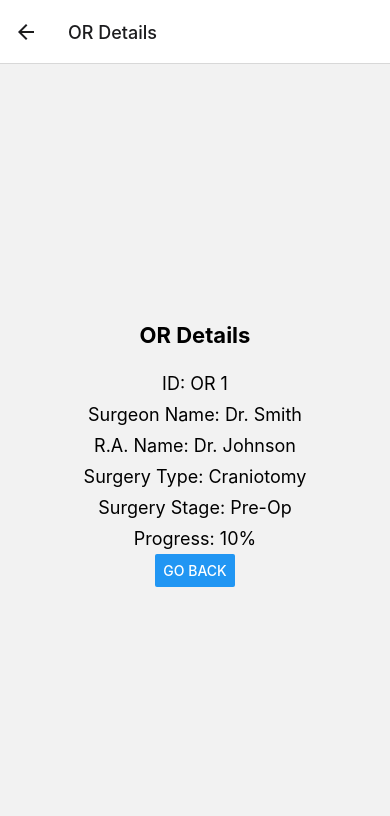
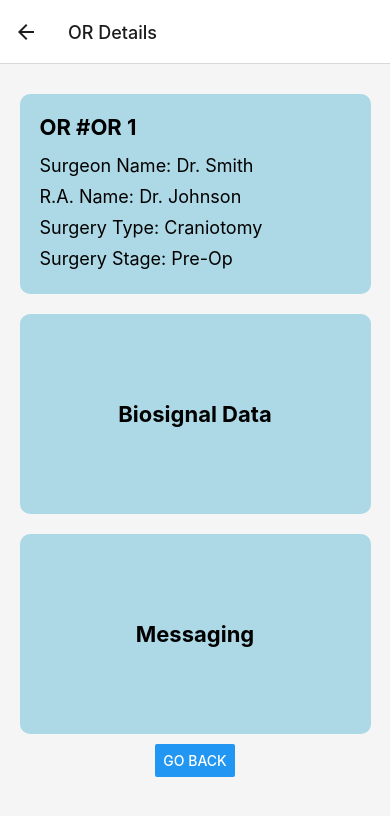
Before and after one commit to ethanmizuno16/Capstone, a React Native app in the folder or-app/: screen / in a window 390 px wide. Both pictures are taken after a click on the element 91 px from the left and 328 px from the top of the page. Shown: the top 816 px of the page. Built offline with nearby package versions, Linux system fonts and the light colour scheme.

Commit message:
fixed page to look like our rendering

```diff
--- a/or-app/DetailedOR.js
+++ b/or-app/DetailedOR.js
@@ -1,5 +1,5 @@
 import React from 'react';
-import { View, Text, StyleSheet, Button } from 'react-native';
+import { View, Text, StyleSheet, Button, ScrollView } from 'react-native';
 
 const getSurgeryProgress = (surgeryStage) => {
     const stages = {
@@ -15,44 +15,74 @@ const getSurgeryProgress = (surgeryStage) => {
   };
 
 const DetailedOR = ({ route, navigation }) => {
-  // Extract the `or` object passed as a parameter from the navigation route
   const { or } = route.params;
 
   return (
+    <ScrollView style={styles.scrollView}>
       <View style={styles.container}>
-      <Text style={styles.title}>OR Details</Text>
-      <Text style={styles.detailText}>ID: {or.id}</Text>
+        <View style={styles.detailBox}>
+          <Text style={styles.title}>OR #{or.id}</Text>
           <Text style={styles.detailText}>Surgeon Name: {or.surgeonName}</Text>
           <Text style={styles.detailText}>R.A. Name: {or.raName}</Text>
           <Text style={styles.detailText}>Surgery Type: {or.surgeryType}</Text>
           <Text style={styles.detailText}>Surgery Stage: {or.surgeryStage}</Text>
-      <Text style={styles.detailText}>Progress: {`${Math.round(getSurgeryProgress(or.surgeryStage) * 100)}%`}</Text>
+        </View>
 
-      {/* Button to go back to the previous screen */}
+        <View style={styles.largeBox}>
+          <Text style={styles.boxContent}>Biosignal Data</Text>
+        </View>
+
+        <View style={styles.largeBox}>
+          <Text style={styles.boxContent}>Messaging</Text>
+        </View>
+
         <Button title="Go Back" onPress={() => navigation.goBack()} />
       </View>
+    </ScrollView>
   );
 };
 
-// You might need to import or define getSurgeryProgress function here
-// if you plan to use it to calculate and show the surgery progress.
 
 const styles = StyleSheet.create({
+    scrollView: {
+        backgroundColor: '#f5f5f5',
+      },
       container: {
         flex: 1,
         alignItems: 'center',
+        justifyContent: 'flex-start',
+        paddingTop: 20,
+      },
+      detailBox: {
+        backgroundColor: 'lightblue',
+        borderRadius: 10,
+        padding: 20,
+        width: '90%', // Adjust the width as necessary
+        marginVertical: 10,
+        alignItems: 'flex-start', // Align text to the start of the box
+      },
+      largeBox: {
+        backgroundColor: 'lightblue',
+        borderRadius: 10,
+        padding: 20,
+        width: '90%', // Adjust the width as necessary
+        height: 200, // Adjust the height as necessary
         justifyContent: 'center',
-    padding: 20,
+        alignItems: 'center', // Center content horizontally and vertically
+        marginVertical: 10,
       },
       title: {
         fontSize: 22,
         fontWeight: 'bold',
-    marginBottom: 20,
+        marginBottom: 10,
       },
       detailText: {
         fontSize: 18,
         marginVertical: 5,
       },
+      boxContent: {
+        fontSize: 22,
+        fontWeight: 'bold',
+      },
     });
-
 export default DetailedOR;
```
Lines whose indentation alone changed are shown as unchanged.
